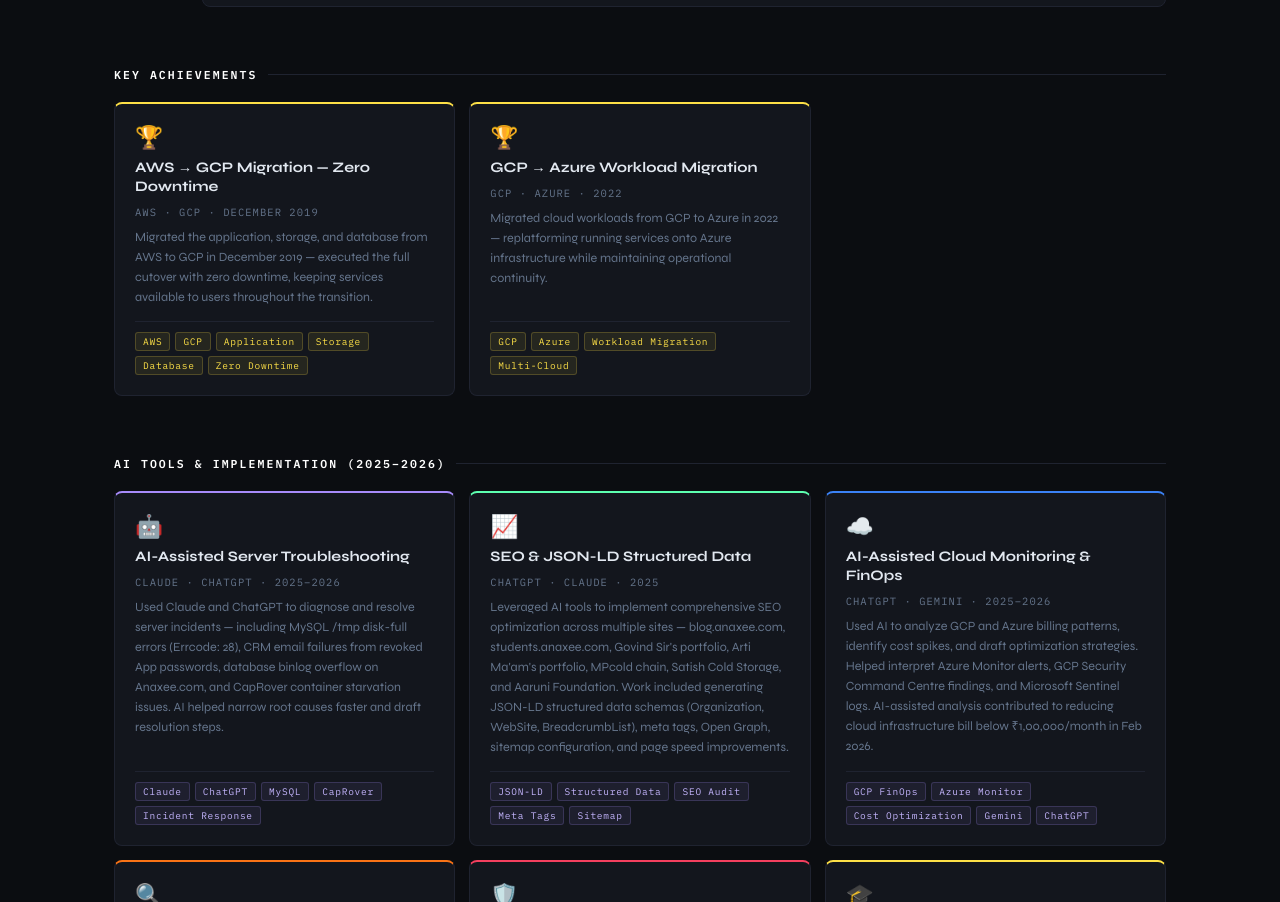
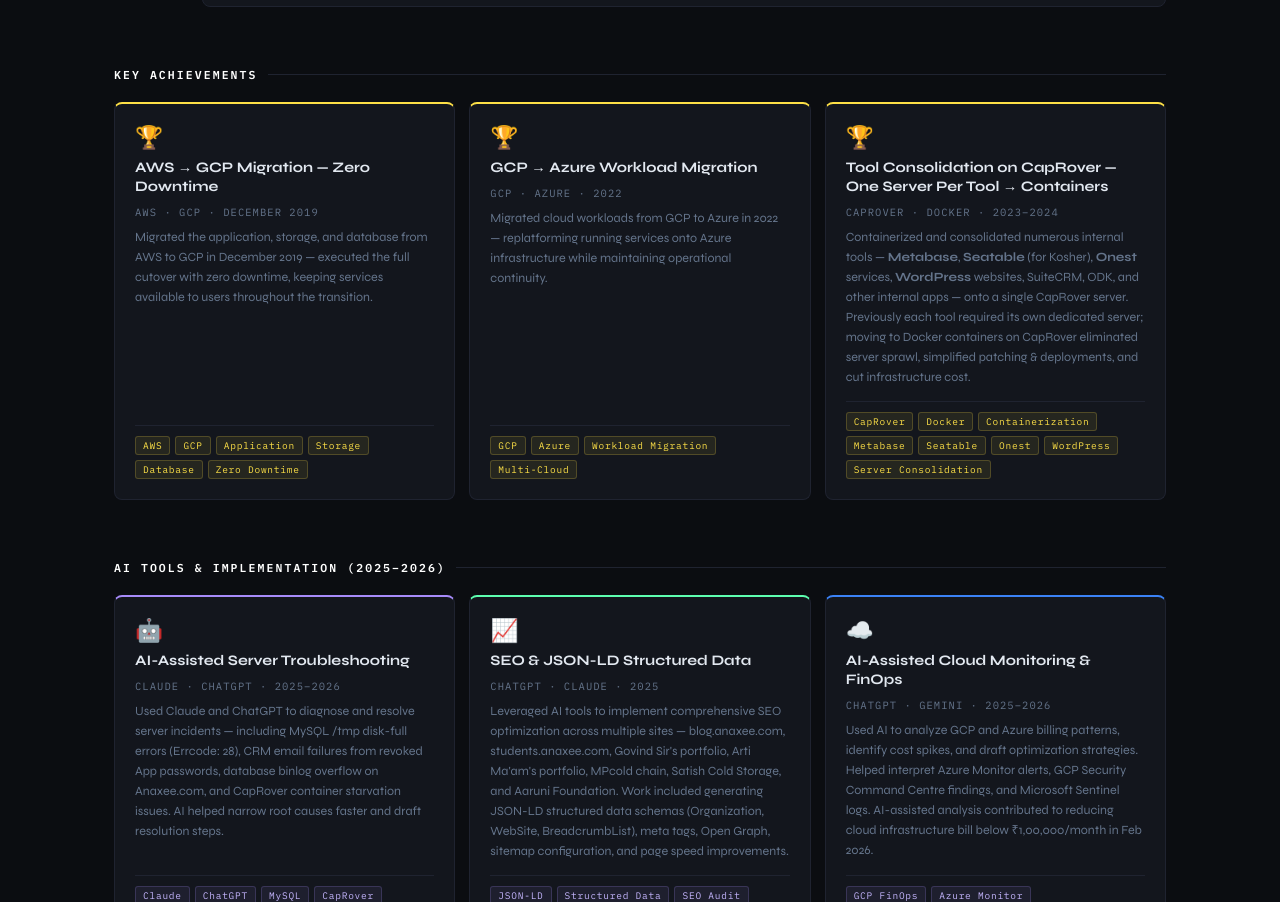
Before and after one commit to hacrex/Anaxee-Tasks-Till-Date, a plain HTML site: page index.html in a window 1280 px wide. Shown: the part 6114-7016 px from the top of the page. Drawn offline with Linux system fonts and the light colour scheme.

Commit message:
Add CapRover tool consolidation achievement card

```diff
--- a/index.html
+++ b/index.html
@@ -1672,6 +1672,23 @@
         <span class="ach-tag">Azure</span>
         <span class="ach-tag">Workload Migration</span>
         <span class="ach-tag">Multi-Cloud</span>
+      </div>
+    </div>
+
+    <div class="ach-card">
+      <div class="ach-card-icon">🏆</div>
+      <div class="ach-card-title">Tool Consolidation on CapRover — One Server Per Tool → Containers</div>
+      <div class="ach-card-sub">CapRover · Docker · 2023–2024</div>
+      <div class="ach-card-desc">Containerized and consolidated numerous internal tools — <strong>Metabase</strong>, <strong>Seatable</strong> (for Kosher), <strong>Onest</strong> services, <strong>WordPress</strong> websites, SuiteCRM, ODK, and other internal apps — onto a single CapRover server. Previously each tool required its own dedicated server; moving to Docker containers on CapRover eliminated server sprawl, simplified patching & deployments, and cut infrastructure cost.</div>
+      <div class="ach-card-tags">
+        <span class="ach-tag">CapRover</span>
+        <span class="ach-tag">Docker</span>
+        <span class="ach-tag">Containerization</span>
+        <span class="ach-tag">Metabase</span>
+        <span class="ach-tag">Seatable</span>
+        <span class="ach-tag">Onest</span>
+        <span class="ach-tag">WordPress</span>
+        <span class="ach-tag">Server Consolidation</span>
       </div>
     </div>
 
```
